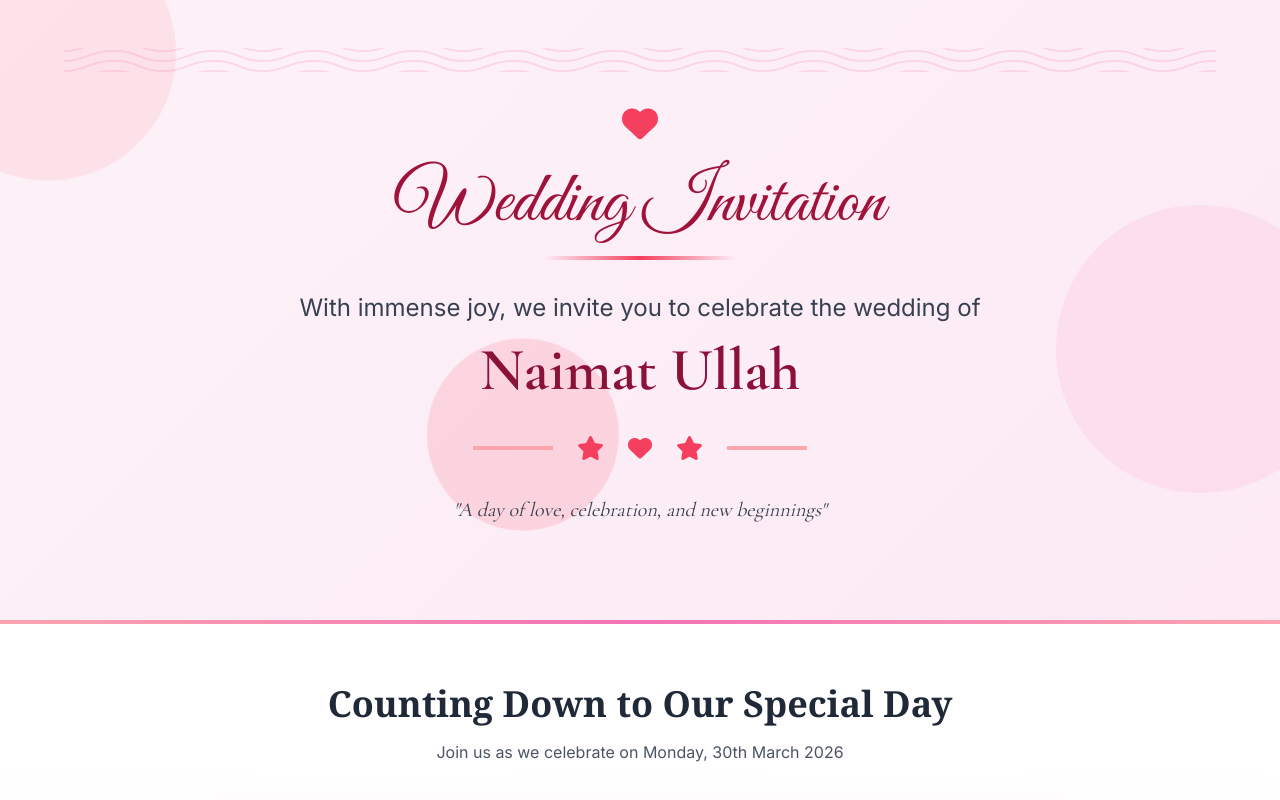
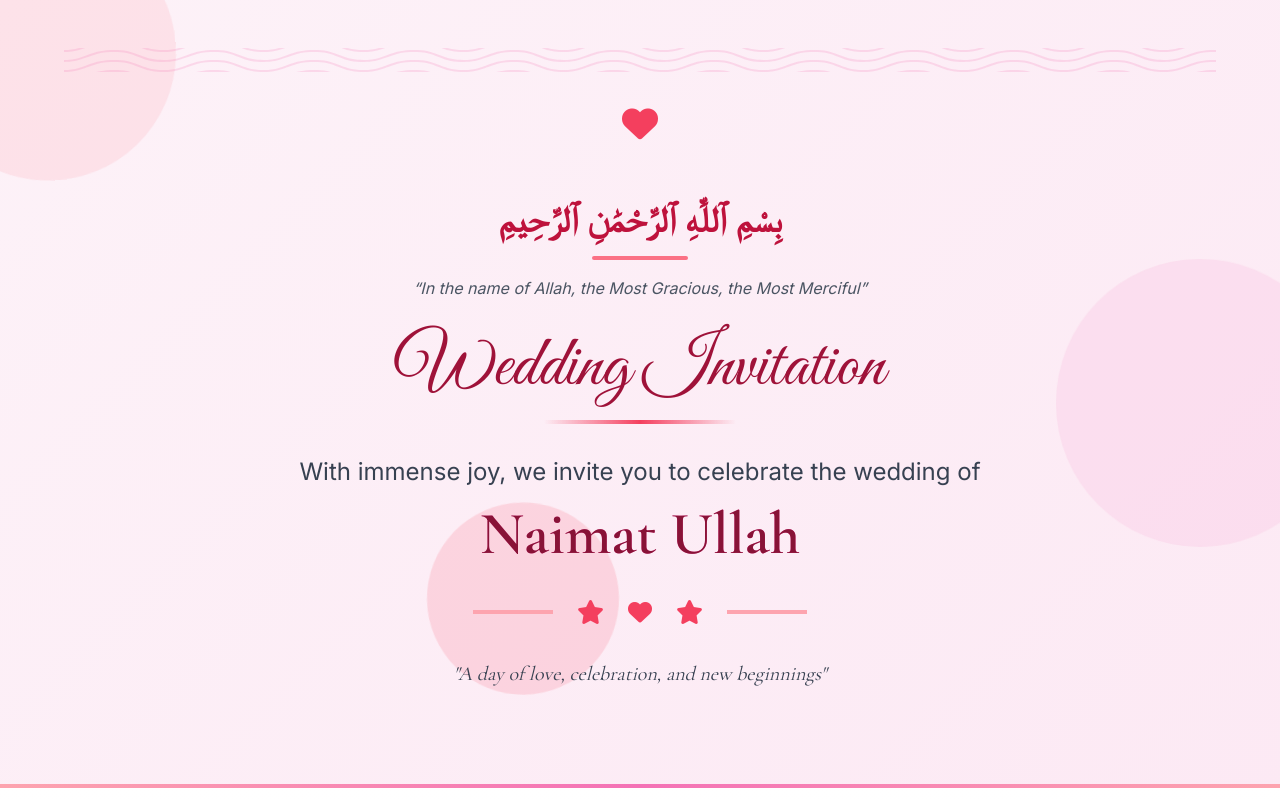
Before and after one commit to naimatofficial/personal, a plain HTML site: page index.html in a window 1280 px wide. Shown: the top 800 px of the page. Drawn offline with nearby package versions, Linux system fonts and the light colour scheme.

Commit message:
add title

```diff
--- a/index.html
+++ b/index.html
@@ -233,6 +233,28 @@
 							class="fas fa-heart text-rose-500 text-4xl heartbeat animate__animated animate__pulse animate__infinite"
 						></i>
 					</div>
+
+					<section class="text-center my-8">
+						<!-- Arabic -->
+						<p
+							class="text-3xl md:text-4xl font-semibold text-rose-700 leading-loose"
+							dir="rtl"
+							lang="ar"
+							style="font-family: 'Amiri', 'Scheherazade New', serif"
+						>
+							بِسْمِ ٱللَّٰهِ ٱلرَّحْمَٰنِ ٱلرَّحِيمِ
+						</p>
+
+						<!-- Divider -->
+						<div class="w-24 h-1 bg-rose-400 mx-auto my-4 rounded-full"></div>
+
+						<!-- English -->
+						<p
+							class="text-sm md:text-base italic text-gray-600 max-w-xl mx-auto"
+						>
+							“In the name of Allah, the Most Gracious, the Most Merciful”
+						</p>
+					</section>
 
 					<h1
 						class="text-5xl md:text-6xl lg:text-7xl font-cursive text-rose-800 mb-4 slide-in-up"
@@ -487,7 +509,7 @@
 								class="relative rounded-3xl overflow-hidden shadow-2xl h-full"
 							>
 								<img
-									src="https://images.unsplash.com/photo-1519741497674-611481863552?ixlib=rb-4.0.3&ixid=M3wxMjA3fDB8MHxwaG90by1wYWdlfHx8fGVufDB8fHx8fA%3D%3D&auto=format&fit=crop&w=2070&q=80"
+									src="https://images.unsplash.com/photo-1664853021355-6a5d73f6198f?ixlib=rb-4.0.3&ixid=M3wxMjA3fDB8MHxwaG90by1wYWdlfHx8fGVufDB8fHx8fA%3D%3D&auto=format&fit=crop&w=2070&q=80"
 									alt="Elegant Wedding Celebration"
 									class="w-full h-full object-cover"
 								/>
```
